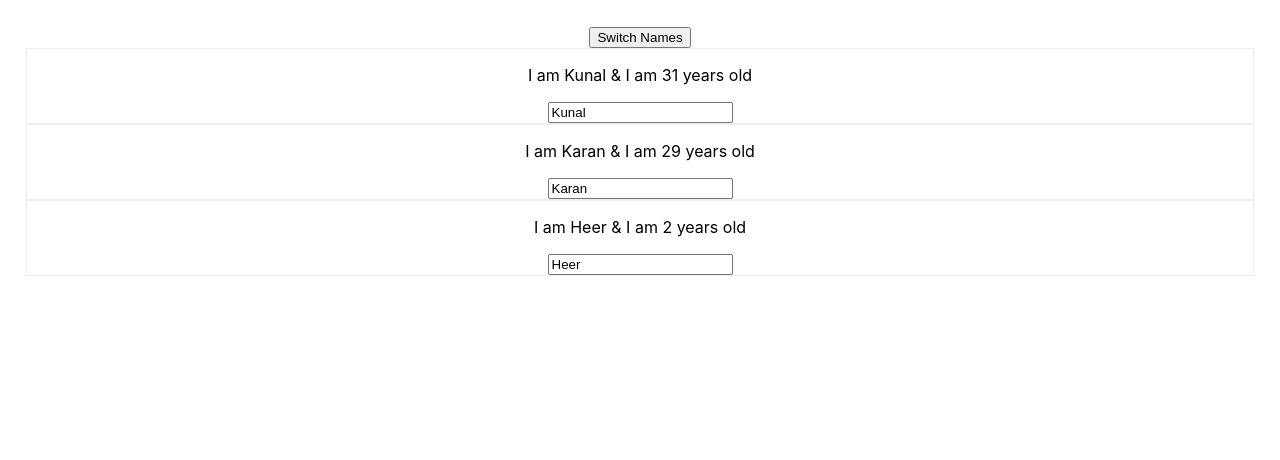
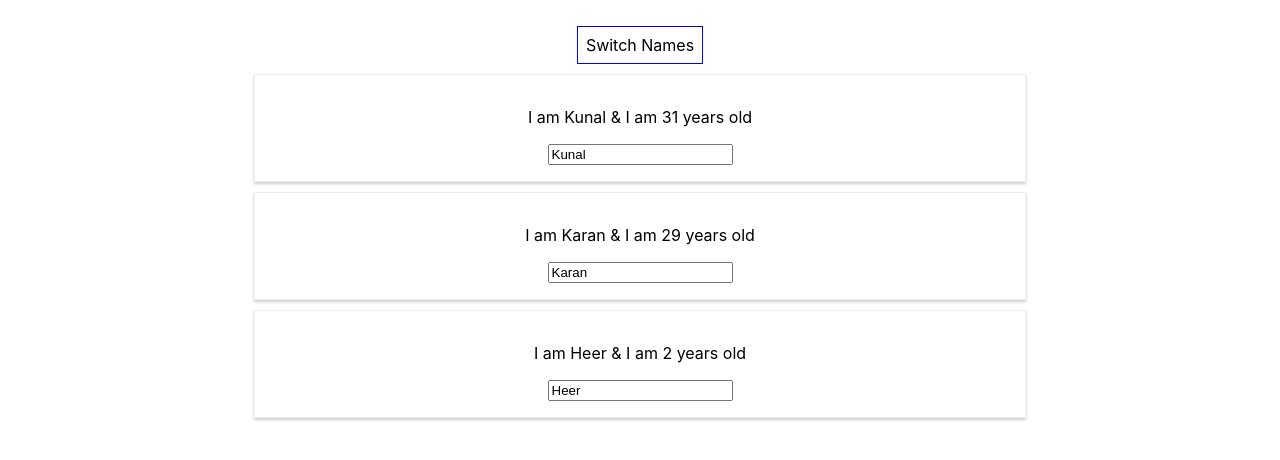
Before and after one commit to kunalrs/react-complete-guide, a React (Create React App) app: page / in a window 1280 px wide. Shown: the top 460 px of the page. Built offline with nearby package versions, Linux system fonts and the light colour scheme.

Commit message:
Apply Styles to componenets

```diff
--- a/src/App.js
+++ b/src/App.js
@@ -36,10 +36,17 @@ const App = props => {
     });
   }
 
+  const style = {
+    backgroundColor: 'white',
+    font: 'inherit',
+    border: '1px solid blue',
+    padding: '8px'
+  };
+
   return (
     <div className="App">
         {/*Below is not recommended*/}
-        <button onClick={() => switchStateHandler('Krs')} >Switch Names</button>
+        <button style={style} onClick={() => switchStateHandler('Krs')} >Switch Names</button>
         <Person
           // below is recommended!!!
           onClick={switchStateHandler.bind(this, 'Kunal Sagar...')}
--- a/src/Person/Person.css
+++ b/src/Person/Person.css
@@ -1,3 +1,8 @@
-.person {
+.Person {
+    width: 60%;
+    margin: 10px auto;
     border: 1px solid #eee;
+    box-shadow: 0 2px 3px #ccc;
+    padding: 16px;
+    text-align: center;
 }
--- a/src/Person/Person.js
+++ b/src/Person/Person.js
@@ -3,7 +3,7 @@ import './Person.css';
 
 const person = (props) => {
     return (
-        <div className="person" onClick={props.onClick} >
+        <div className="Person" onClick={props.onClick} >
             <p>I am {props.name} & I am {props.age} years old</p>
             <p>{props.children}</p>
             <input type="text" onChange={props.changed} value={props.name} />
```
Also changed, not shown: src/App.css (line endings or trailing spaces).
